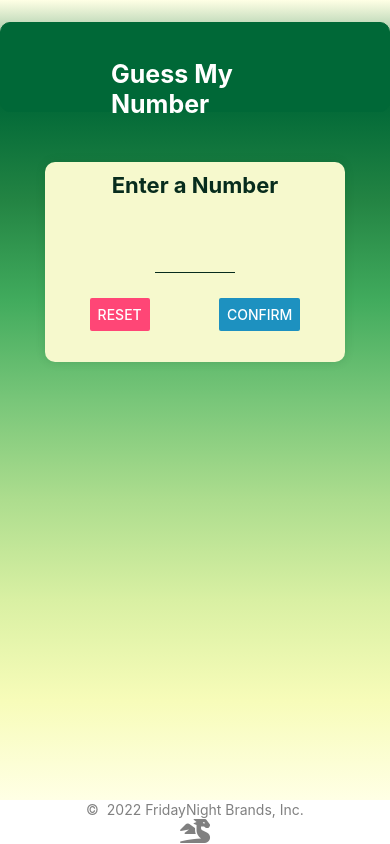
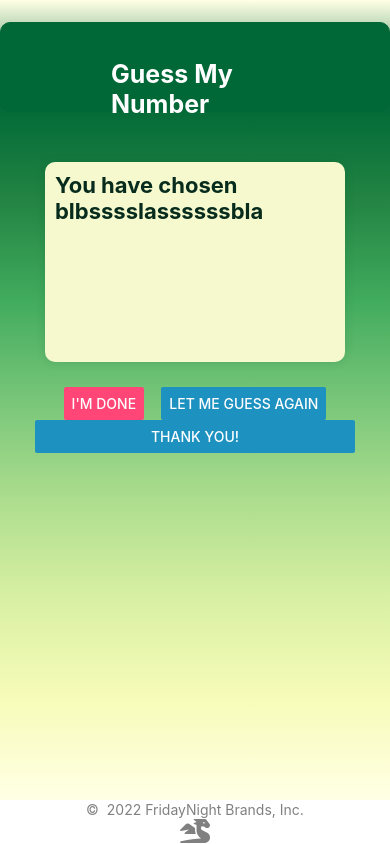
Before and after one commit to yellow0125/hw1-guessing, a React Native app in the folder guessing/: screen / in a window 390 px wide. Built offline with nearby package versions, Linux system fonts and the light colour scheme.

Commit message:
add gameover screen

```diff
--- a/guessing/App.js
+++ b/guessing/App.js
@@ -41,7 +41,7 @@ export default function App(props) {
 
   let content = <StartScreen onStartGame={startGameHandler} />
   if (userGuess && count <= 0) {
-    content = <GameScreen userGuess={userGuess} onGameOver={gameOverHandler} />
+    content = <GameScreen userGuess={userGuess} onGameOver={gameOverHandler} onStartGame={startGameHandler}/>
   } else if (count > 0) {
     content = <EndScreen userGuess={userGuess} onRestart={newGameHandler} />
   }
@@ -55,7 +55,9 @@ export default function App(props) {
         />
         <Header title='Guess My Number'>
         </Header>
-        {content}
+        {/* {content} */}
+        <GameScreen/>
+        {/* <EndScreen/> */}
         {/* <StartScreen></StartScreen> */}
         <StatusBar style="auto" />
       </View>
--- /dev/null
+++ b/guessing/components/Button.js
@@ -0,0 +1,31 @@
+import React from "react";
+import { View, Text, StyleSheet, TouchableOpacity } from "react-native";
+
+export default function Button(props) {
+  return (
+    <TouchableOpacity activeOpacity={0.6} onPress={props.onPress}>
+      <View style={styles.button}>
+        <Text style={styles.buttonText}>{props.children}</Text>
+      </View>
+    </TouchableOpacity>
+  )
+}
+
+const styles = StyleSheet.create({
+  button: {
+    alignSelf: "center",
+    justifyContent: 'center',
+    backgroundColor:'#f7287b',
+    paddingVertical: 12,
+    paddingHorizontal: 10,
+    borderRadius: 50,
+    width:'50%'
+  },
+  buttonText: {
+    alignSelf: "center",
+    justifyContent: 'center',
+    color: "white",
+    fontSize: 18,
+    fontWeight:'bold'
+  }
+});
--- a/guessing/components/TitleText.js
+++ b/guessing/components/TitleText.js
@@ -1,18 +1,21 @@
-import { View, Text, StyleSheet  } from 'react-native'
+import { View, Text, StyleSheet } from 'react-native'
 import React from 'react'
 
 export default function TitleText(props) {
   return (
 
-        <Text style={styles.title}>{props.children}</Text>
+    <Text style={styles.title}>{props.children}</Text>
 
   )
 }
 
 const styles = StyleSheet.create({
   title: {
-    fontFamily: "open-sans-bold",
-    color: "black",
-    fontSize: 24
+    marginTop: -35,
+    alignSelf: "center",
+    justifyContent: 'center',
+    fontSize: 22,
+    color: 'white',
+    fontWeight: 'bold',
   }
 });
--- a/guessing/screens/EndScreen.js
+++ b/guessing/screens/EndScreen.js
@@ -1,10 +1,58 @@
-import { View, Text } from 'react-native'
+import {
+  View,
+  StyleSheet,
+  Text,
+  Dimensions,
+  Image
+} from 'react-native'
 import React from 'react'
-
-export default function EndScreend() {
+import TitleText from '../components/TitleText'
+import Button from '../components/Button'
+export default function EndScreend(props) {
   return (
     <View>
-      <Text>EndScreend</Text>
+      <TitleText>The Game is Over!</TitleText>
+      <View style={styles.imageContainer}>
+        <Image
+          // source={{
+          //   uri:
+          //     "https://i.pinimg.com/originals/d3/bc/b1/d3bcb15ddfcda97897a4bbce49cd5feb.png"
+          // }}
+          // source={require('../assets/kiwi.jpg')}
+          source={require('../assets/fail.png')}
+          style={styles.image}
+          resizeMode="cover"
+        />
+      </View>
+      <Text style={styles.title}>Here is your picture...</Text>
+
+      <Button onPress={props.onRestart}>New Game</Button>
+
     </View>
   )
 }
+
+const styles = StyleSheet.create({
+  title: {
+
+    alignSelf: "center",
+    justifyContent: 'center',
+    fontSize: 18,
+    color: '#072c1d',
+    marginBottom: 35,
+    marginTop: -20
+  },
+  imageContainer: {
+    width: Dimensions.get('window').width * 0.7,
+    height: Dimensions.get('window').width * 0.7,
+    borderRadius: Dimensions.get('window').width * 0.7 / 2,
+    borderWidth: 2,
+    borderColor: "black",
+    overflow: "hidden",
+    marginVertical: Dimensions.get('window').height / 30
+  },
+  image: {
+    width: "100%",
+    height: "100%"
+  },
+});
--- a/guessing/screens/GameScreen.js
+++ b/guessing/screens/GameScreen.js
@@ -1,9 +1,15 @@
-import { View, Text } from 'react-native'
+import {
+  View,
+  StyleSheet,
+  Text,
+  Button,
+} from 'react-native'
 import React, { useState } from 'react'
 import Card from '../components/Card'
 
 
-function getMessage(guess, random) {
+function getMessage(props) {
+
   if (!isNaN(guess) || guess < 1020 || guess > 1029) {
     return 'Please Enter a Number From 1020 to 1029'
   }
@@ -12,12 +18,62 @@ function getMessage(guess, random) {
   if (guess = random) { return 'Congrats! You Won!' }
 }
 
-export default function GameScreen() {
+export default function GameScreen(props) {
+  //buttoncontent
 
   return (
     <View>
-      <Card></Card>
-      <Text>GameScreen</Text>
+        <Card>
+          <Text style={styles.title}>You have chosen blbsssslassssssbla</Text>
+        </Card>
+        <View style={styles.buttons}>
+            <Button
+              title="I'm done"
+              color='#ff4676'
+              onPress={()=>props.onGameOver}
+
+            />
+            <Button
+              title='Let me guess again'
+              color='#1d91c0'
+
+            />
+          </View>
+
+          <Button
+              title='Thank you!'
+              color='#1d91c0'
+              onPress={()=>props.onGameOver}
+            />
     </View>
   )
 }
+
+const styles = StyleSheet.create({
+  title: {
+    margin: 10,
+    alignSelf: "center",
+    justifyContent: 'center',
+    fontSize: 22,
+    color: '#072c1d',
+    fontWeight: 'bold',
+  },
+  input: {
+    alignSelf: "center",
+    width: 80,
+    height: 50,
+    marginTop: 15,
+    borderBottomWidth: 1,
+    borderColor: '#072c1d',
+    padding: 10,
+  },
+  buttons: {
+
+    alignSelf: "center",
+    flexDirection: 'row',
+    marginHorizontal: 20,
+    marginTop: 25,
+    width: 280,
+    justifyContent: 'space-around',
+  },
+});
```
Also changed, not shown: guessing/assets/fail.png (added), guessing/assets/kiwi.jpg (added).
